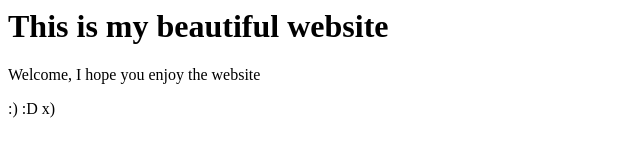
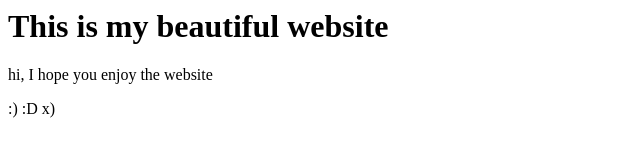
Before and after one commit to singhnaren1/new-repository3, a plain HTML site: page index.html in a window 1280 px wide. Shown: the full height of the page, 0-640 px from the left. Drawn offline with Linux system fonts and the light colour scheme.

Commit message:
welcome changed to hi

```diff
--- a/index.html
+++ b/index.html
@@ -1,6 +1,6 @@
 <html>
 <title> This is my website </title>
 <h1> This is my beautiful website </h1>
-<p> Welcome, I hope you enjoy the website </p>
+<p> hi, I hope you enjoy the website </p>
 <p> :) :D x)
 </html>
```
